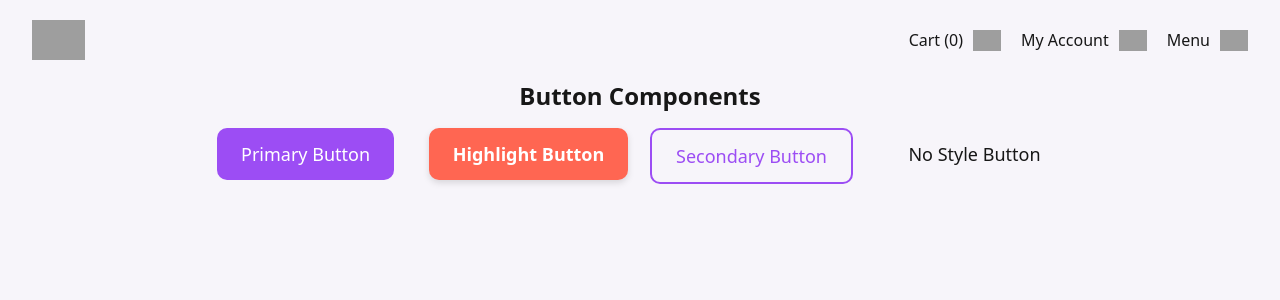
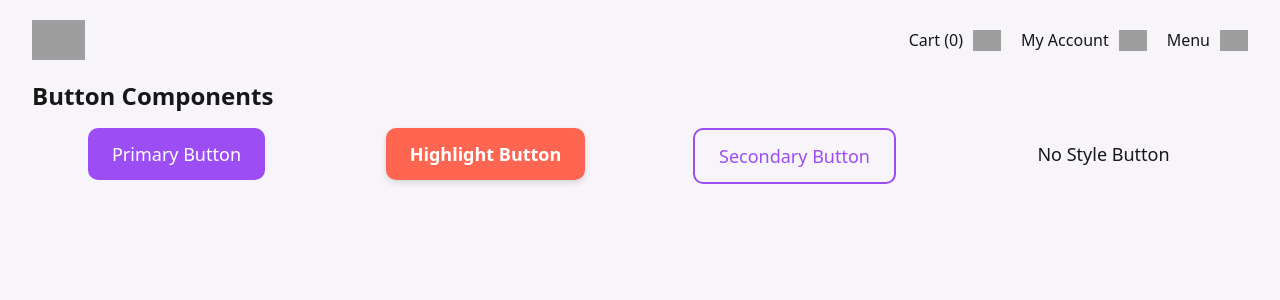
Before and after one commit to Yerdaulet-zh/eduvi, a Next.js app: page /button in a window 1280 px wide. Shown: the top 300 px of the page. Built offline with nearby package versions, Linux system fonts and the light colour scheme; grey boxes are pictures that could not be loaded.

Commit message:
remove extra styles on buttons

```diff
--- a/app/(shared)/button/page.tsx
+++ b/app/(shared)/button/page.tsx
@@ -4,9 +4,9 @@ import { Button } from "@/components/button/button";
 
 export default function ButtonPage() {
   return (
-    <div className="text-center">
+    <div>
         <h1 className="text-2xl font-bold mb-4">Button Components</h1>
-        <div className="inline-grid lg:grid-cols-4 md:grid-cols-3 sm:grid-cols-2 gap-5">
+        <div className="grid lg:grid-cols-4 md:grid-cols-3 sm:grid-cols-2 justify-items-center gap-5">
             <div>
                 <Button variant="primary" size="lg">
                     Primary Button
--- a/components/button/button.tsx
+++ b/components/button/button.tsx
@@ -16,7 +16,7 @@ export const Button: React.FC<ButtonProps> = ({
     className = '',
     ...props
 }) => {
-    const baseStyles = 'inline-flex items-center justify-center font-medium transition-colors duration-200 disabled:opacity-50 disabled:pointer-events-none rounded-[10px]';
+    const baseStyles = 'font-medium transition-colors duration-200 disabled:opacity-50 disabled:pointer-events-none rounded-[10px]';
 
     // Defined styles for each variant
     const variants: Record<ButtonVariant, string> = {
```
